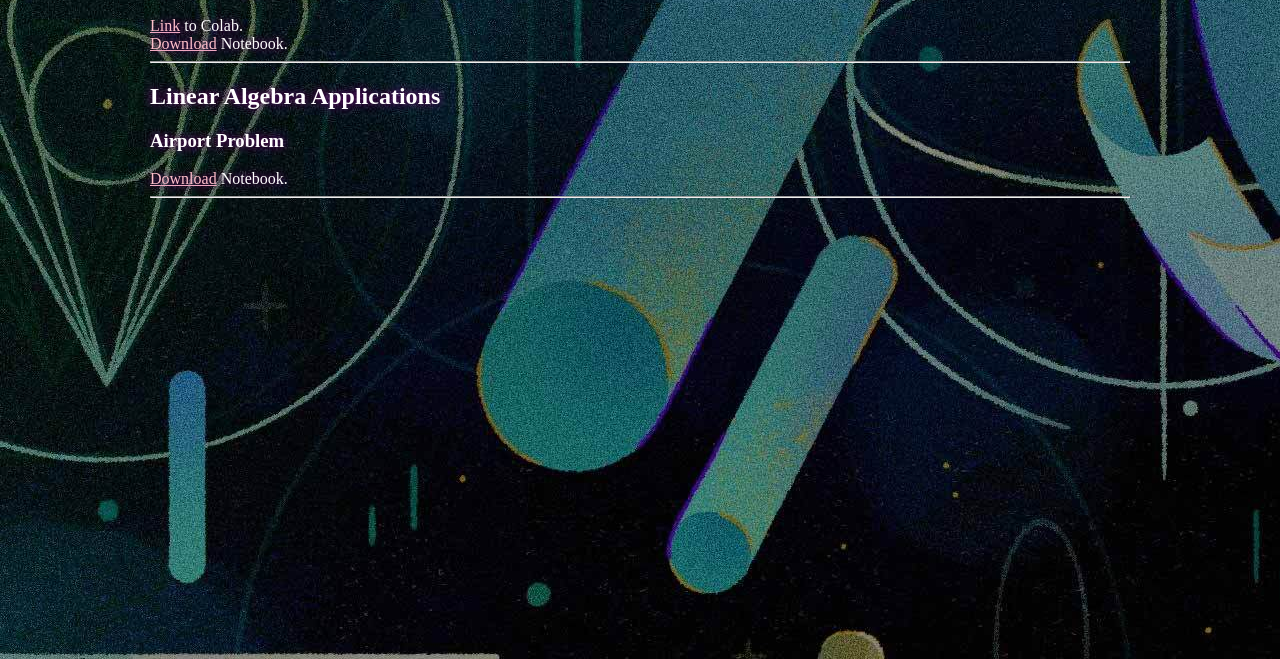
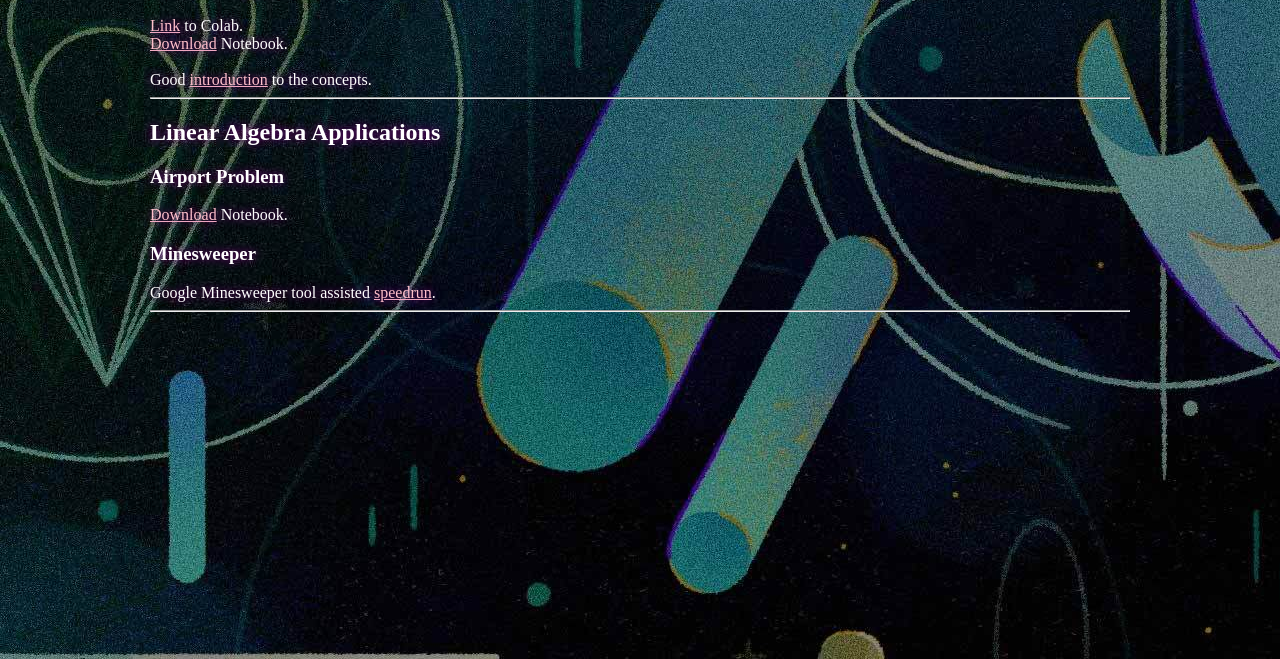
Before and after one commit to Sparks29032/Applied-Math-Website, a plain HTML site: page docs/linear algebra.html in a window 1280 px wide. Shown: the part 141-800 px from the top of the page. Drawn offline with Linux system fonts and the light colour scheme.

Commit message:
Add link

```diff
--- a/docs/linear algebra.html
+++ b/docs/linear algebra.html
@@ -21,6 +21,10 @@ Linear Algebra Workbook
 <a href="https://colab.research.google.com/drive/1pdO8A6d58EpNgAU56rKn3n8Pzp09RS-h#scrollTo=7gCx7EHFYsZz">Link</a> to Colab.<br>
 <a href="resources/notebooks/linear_algebra_notes.ipynb" download>Download</a> Notebook.
 
+<br><br>
+
+Good <a href="resources/slides/MGLA.pdf">introduction</a> to the concepts.
+
 <hr>
 
 <h2>
@@ -31,6 +35,11 @@ Airport Problem
 </h3>
 <a href="resources/notebooks/airport_problem.ipynb" download>Download</a> Notebook.
 
+<h3>
+Minesweeper
+</h3>
+Google Minesweeper tool assisted <a href="https://www.speedrun.com/gm/run/ylr504xy">speedrun</a>.
+
 <hr>
 
 </body>
```
Also changed, not shown: 1 other file.
